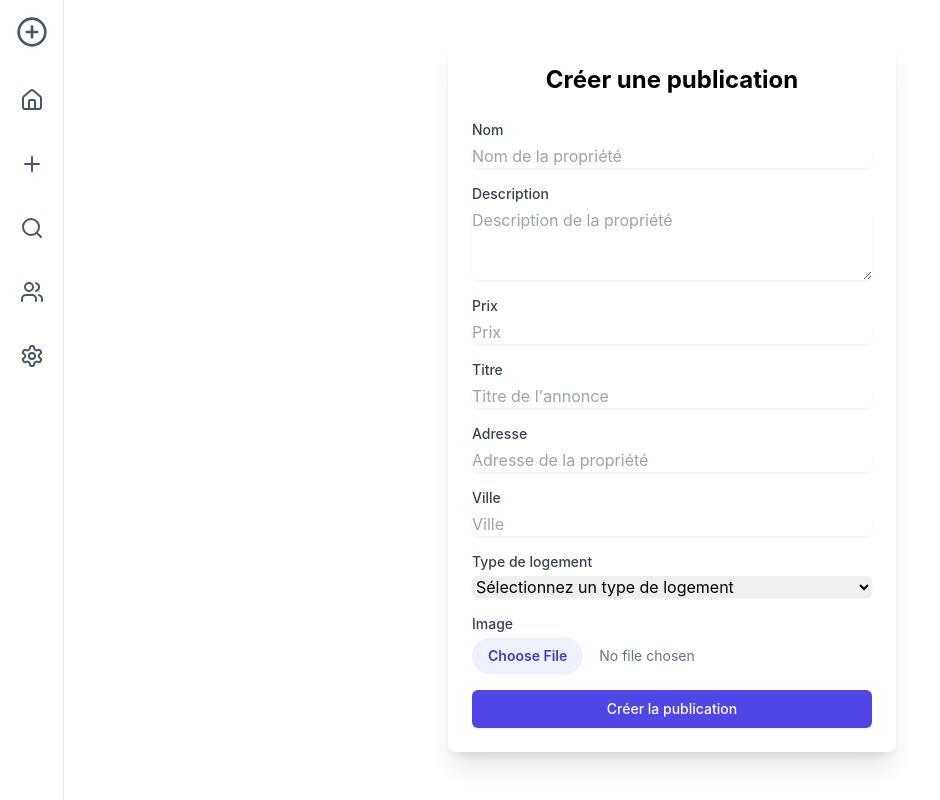
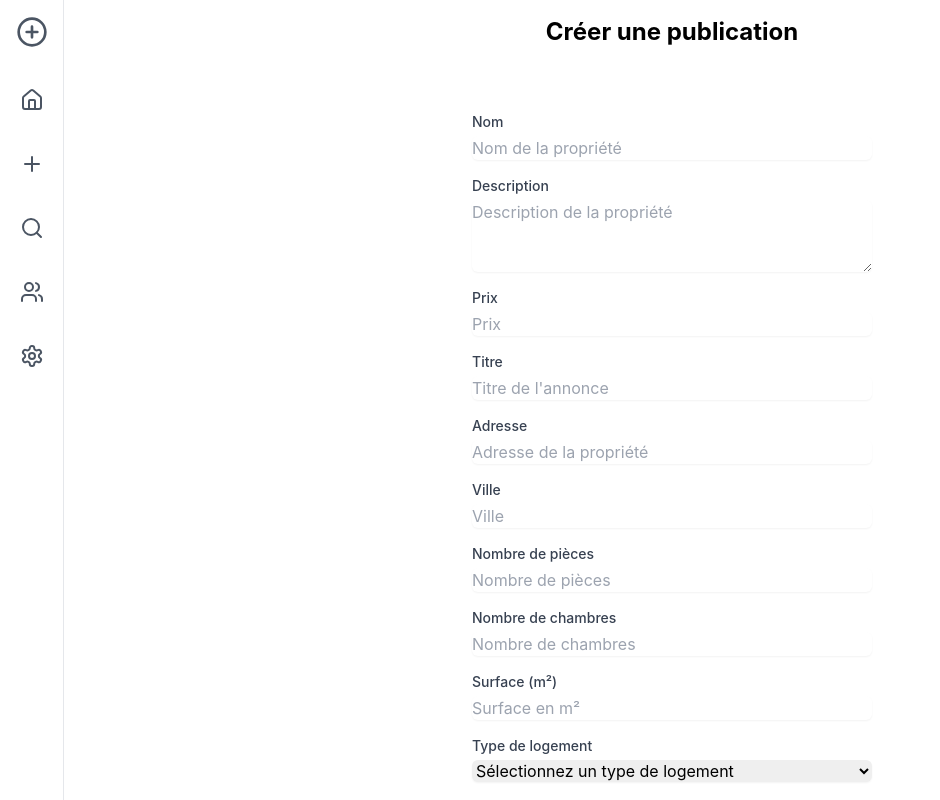
Before and after one commit to iliesskalli/YNV, a React (Create React App) app in the folder front/: page /publish in a window 1280 px wide. Shown: the whole page, without its empty margins (0-940 px from the left). Built offline with nearby package versions, Linux system fonts and the light colour scheme.

Commit message:
Ajout de l'autocompletion d'adresse au input de creatioon d'annonce

```diff
--- a/front/src/Component/CreatePublication.tsx
+++ b/front/src/Component/CreatePublication.tsx
@@ -1,5 +1,11 @@
-import React, { useState } from 'react';
+import React, { useState, useEffect } from 'react';
 import axios, { AxiosError } from 'axios';
+
+interface Suggestion {
+  display_name: string;
+  lat: string;
+  lon: string;
+}
 
 const CreatePublication: React.FC = () => {
   const [formData, setFormData] = useState({
@@ -9,14 +15,48 @@ const CreatePublication: React.FC = () => {
     title: '',
     address: '',
     city: '',
-    typeOfHousing: ''
+    typeOfHousing: '',
+    rooms: '',
+    bedrooms: '',
+    area: ''
   });
   const [image, setImage] = useState<File | null>(null);
   const [message, setMessage] = useState('');
+  const [suggestions, setSuggestions] = useState<Suggestion[]>([]);
+  const [showSuggestions, setShowSuggestions] = useState(false);
 
   const handleChange = (e: React.ChangeEvent<HTMLInputElement | HTMLTextAreaElement | HTMLSelectElement>) => {
     const { name, value } = e.target;
     setFormData(prev => ({ ...prev, [name]: value }));
+
+    if (name === 'address') {
+      handleAddressChange(value);
+    }
+  };
+
+  const handleAddressChange = async (value: string) => {
+    if (value.length > 2) {
+      try {
+        const response = await axios.get(`https://nominatim.openstreetmap.org/search?format=json&q=${encodeURIComponent(value)}`);
+        setSuggestions(response.data);
+        setShowSuggestions(true);
+      } catch (error) {
+        console.error('Error fetching address suggestions:', error);
+      }
+    } else {
+      setSuggestions([]);
+      setShowSuggestions(false);
+    }
+  };
+
+  const handleSuggestionClick = (suggestion: Suggestion) => {
+    setFormData(prev => ({
+      ...prev,
+      address: suggestion.display_name,
+      city: suggestion.display_name.split(',').slice(-2, -1)[0].trim()
+    }));
+    setSuggestions([]);
+    setShowSuggestions(false);
   };
 
   const handleImageChange = (e: React.ChangeEvent<HTMLInputElement>) => {
@@ -54,9 +94,17 @@ const CreatePublication: React.FC = () => {
     }
   };
 
+  useEffect(() => {
+    const handleClickOutside = () => setShowSuggestions(false);
+    document.addEventListener('click', handleClickOutside);
+    return () => document.removeEventListener('click', handleClickOutside);
+  }, []);
+
   return (
-    <div className="max-w-md mx-auto mt-10 p-6 bg-white rounded-lg shadow-xl">
-      <h2 className="text-2xl font-bold mb-6 text-center">Créer une publication</h2>
+    <div className="max-w-md mx-auto h-screen flex flex-col">
+      <h2 className="text-2xl font-bold mb-6 text-center p-4">Créer une publication</h2>
+      <div className="flex-grow overflow-y-auto">
+        <div className="bg-white rounded-lg shadow-xl p-6">
           <form onSubmit={handleSubmit} className="space-y-4">
             <div>
               <label htmlFor="name" className="block text-sm font-medium text-gray-700">Nom</label>
@@ -108,7 +156,7 @@ const CreatePublication: React.FC = () => {
                 placeholder="Titre de l'annonce"
               />
             </div>
-        <div>
+            <div className="relative">
               <label htmlFor="address" className="block text-sm font-medium text-gray-700">Adresse</label>
               <input
                 id="address"
@@ -120,6 +168,19 @@ const CreatePublication: React.FC = () => {
                 className="mt-1 block w-full rounded-md border-gray-300 shadow-sm focus:border-indigo-300 focus:ring focus:ring-indigo-200 focus:ring-opacity-50"
                 placeholder="Adresse de la propriété"
               />
+              {showSuggestions && suggestions.length > 0 && (
+                <ul className="absolute z-10 w-full bg-white border border-gray-300 rounded-md mt-1 max-h-60 overflow-auto">
+                  {suggestions.map((suggestion, index) => (
+                    <li
+                      key={index}
+                      className="p-2 hover:bg-gray-100 cursor-pointer"
+                      onClick={() => handleSuggestionClick(suggestion)}
+                    >
+                      {suggestion.display_name}
+                    </li>
+                  ))}
+                </ul>
+              )}
             </div>
             <div>
               <label htmlFor="city" className="block text-sm font-medium text-gray-700">Ville</label>
@@ -132,6 +193,42 @@ const CreatePublication: React.FC = () => {
                 onChange={handleChange}
                 className="mt-1 block w-full rounded-md border-gray-300 shadow-sm focus:border-indigo-300 focus:ring focus:ring-indigo-200 focus:ring-opacity-50"
                 placeholder="Ville"
+              />
+            </div>
+            <div>
+              <label htmlFor="rooms" className="block text-sm font-medium text-gray-700">Nombre de pièces</label>
+              <input
+                id="rooms"
+                name="rooms"
+                type="number"
+                value={formData.rooms}
+                onChange={handleChange}
+                className="mt-1 block w-full rounded-md border-gray-300 shadow-sm focus:border-indigo-300 focus:ring focus:ring-indigo-200 focus:ring-opacity-50"
+                placeholder="Nombre de pièces"
+              />
+            </div>
+            <div>
+              <label htmlFor="bedrooms" className="block text-sm font-medium text-gray-700">Nombre de chambres</label>
+              <input
+                id="bedrooms"
+                name="bedrooms"
+                type="number"
+                value={formData.bedrooms}
+                onChange={handleChange}
+                className="mt-1 block w-full rounded-md border-gray-300 shadow-sm focus:border-indigo-300 focus:ring focus:ring-indigo-200 focus:ring-opacity-50"
+                placeholder="Nombre de chambres"
+              />
+            </div>
+            <div>
+              <label htmlFor="area" className="block text-sm font-medium text-gray-700">Surface (m²)</label>
+              <input
+                id="area"
+                name="area"
+                type="number"
+                value={formData.area}
+                onChange={handleChange}
+                className="mt-1 block w-full rounded-md border-gray-300 shadow-sm focus:border-indigo-300 focus:ring focus:ring-indigo-200 focus:ring-opacity-50"
+                placeholder="Surface en m²"
               />
             </div>
             <div>
@@ -177,6 +274,8 @@ const CreatePublication: React.FC = () => {
             </div>
           )}
         </div>
+      </div>
+    </div>
   );
 };
 
```
Lines whose indentation alone changed are shown as unchanged.
